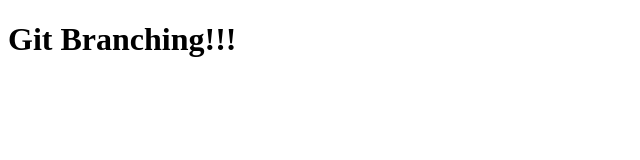
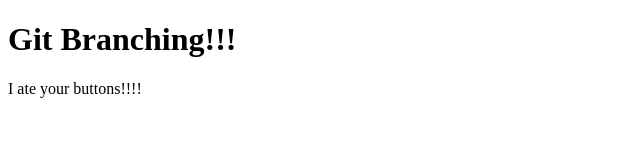
Before and after one commit to georgepapagapitos/git-branching, a plain HTML site: page index.html in a window 1280 px wide. Shown: the whole page, without its empty margins (0-640 px from the left). Drawn offline with Linux system fonts and the light colour scheme.

Commit message:
Div ate buttons

```diff
--- a/index.html
+++ b/index.html
@@ -8,5 +8,6 @@
   </head>
   <body>
     <h1>Git Branching!!!</h1>
+    <div>I ate your buttons!!!!</div>
   </body>
 </html>
```
